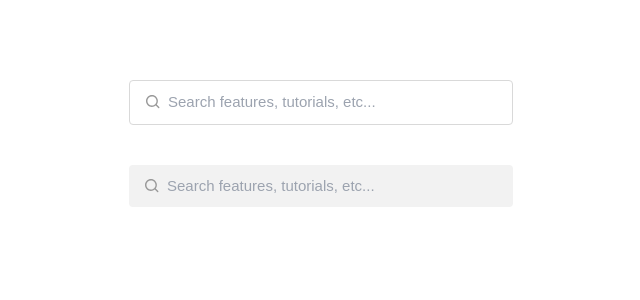
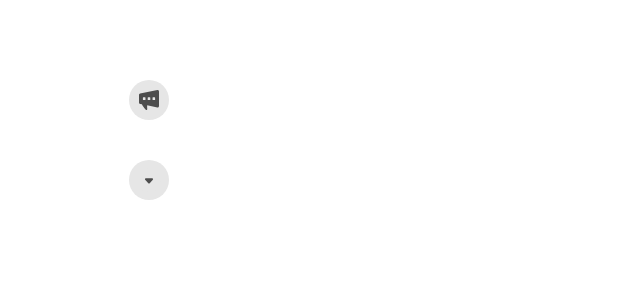
Before and after one commit to anoopraju31/dukaan-dashboard, a React (Vite) app: page / in a window 1280 px wide. Shown: the top 300 px of the page, without its empty margins (319-959 px from the left). Built offline with nearby package versions, Linux system fonts and the light colour scheme.

Commit message:
Icon Wrapper - styled

```diff
--- a/src/App.tsx
+++ b/src/App.tsx
@@ -1,23 +1,17 @@
-import SearchInput from './components/SearchInput'
+import IconWrapper from './components/IconWrapper'
+import Menu from './components/svgs/Menu'
+import Message from './components/svgs/Message'
 
 const App = () => {
 	return (
 		<div className='max-w-sm mx-auto my-20 flex flex-col gap-10'>
-			<SearchInput
-				placeholder='Search features, tutorials, etc...'
-				label='search'
-				name='search'
-				id='search'
-				variant='outlined'
-			/>
+			<IconWrapper>
+				<Message />
+			</IconWrapper>
 
-			<SearchInput
-				placeholder='Search features, tutorials, etc...'
-				label='search'
-				name='search'
-				id='search'
-				variant='primary'
-			/>
+			<IconWrapper>
+				<Menu />
+			</IconWrapper>
 		</div>
 	)
 }
--- a/src/components/IconWrapper.tsx
+++ b/src/components/IconWrapper.tsx
@@ -1,5 +1,15 @@
-const IconWrapper = () => {
-	return <div>IconWrapper</div>
+import { FC, ReactNode } from 'react'
+
+type IconWrapper = {
+	children: ReactNode
+}
+
+const IconWrapper: FC<IconWrapper> = ({ children }) => {
+	return (
+		<div className='w-8 sm:w-10 h-8 sm:h-10 p-2 bg-black-90 flex justify-center items-center rounded-full'>
+			{children}
+		</div>
+	)
 }
 
 export default IconWrapper
--- /dev/null
+++ b/src/components/svgs/Menu.tsx
@@ -0,0 +1,27 @@
+import { FC } from 'react'
+
+const Menu: FC = () => {
+	return (
+		<svg
+			xmlns='http://www.w3.org/2000/svg'
+			width='40'
+			height='40'
+			viewBox='0 0 40 40'
+			fill='none'>
+			<g clipPath='url(#clip0_32_128)'>
+				<circle cx='20' cy='20' r='20' fill='#E6E6E6' />
+				<path
+					d='M21.1109 25.5026C20.5156 26.1587 19.4844 26.1587 18.8891 25.5026L13.6151 19.6895C12.7406 18.7256 13.4245 17.1816 14.726 17.1816L25.274 17.1816C26.5755 17.1816 27.2594 18.7256 26.3849 19.6895L21.1109 25.5026Z'
+					fill='#4D4D4D'
+				/>
+			</g>
+			<defs>
+				<clipPath id='clip0_32_128'>
+					<rect width='40' height='40' fill='white' />
+				</clipPath>
+			</defs>
+		</svg>
+	)
+}
+
+export default Menu
--- /dev/null
+++ b/src/components/svgs/Message.tsx
@@ -0,0 +1,19 @@
+import { FC } from 'react'
+
+const Message: FC = () => {
+	return (
+		<svg
+			xmlns='http://www.w3.org/2000/svg'
+			width='20'
+			height='20'
+			viewBox='0 0 20 20'
+			fill='none'>
+			<path
+				d='M18.4211 0.0237288L1.11579 3.38234C0.463158 3.49896 0 4.1287 0 4.85174V12.5019C0 13.225 0.463158 13.8547 1.11579 13.9713L2.88421 14.3212C3.6 15.6273 4.94737 17.8897 6.75789 19.7323C7.36842 20.362 8.37895 19.8022 8.25263 18.8693C8.08421 17.6331 8.12632 16.3037 8.18947 15.3707L18.4211 17.3766C19.2421 17.5398 20 16.8401 20 15.9072V1.49312C20 0.560174 19.2421 -0.139537 18.4211 0.0237288ZM6.46316 9.6331C6.46316 9.88966 6.27368 10.0996 6.04211 10.0996H4.31579C4.08421 10.0996 3.89474 9.88966 3.89474 9.6331V7.72056C3.89474 7.464 4.08421 7.25408 4.31579 7.25408H6.04211C6.27368 7.25408 6.46316 7.464 6.46316 7.72056V9.6331ZM11.2842 9.6331C11.2842 9.88966 11.0947 10.0996 10.8632 10.0996H9.13684C8.90526 10.0996 8.71579 9.88966 8.71579 9.6331V7.72056C8.71579 7.464 8.90526 7.25408 9.13684 7.25408H10.8632C11.0947 7.25408 11.2842 7.464 11.2842 7.72056V9.6331ZM16.1263 9.6331C16.1263 9.88966 15.9368 10.0996 15.7053 10.0996H13.9789C13.7474 10.0996 13.5579 9.88966 13.5579 9.6331V7.72056C13.5579 7.464 13.7474 7.25408 13.9789 7.25408H15.6842C15.9158 7.25408 16.1053 7.464 16.1053 7.72056V9.6331H16.1263Z'
+				fill='#4D4D4D'
+			/>
+		</svg>
+	)
+}
+
+export default Message
```
